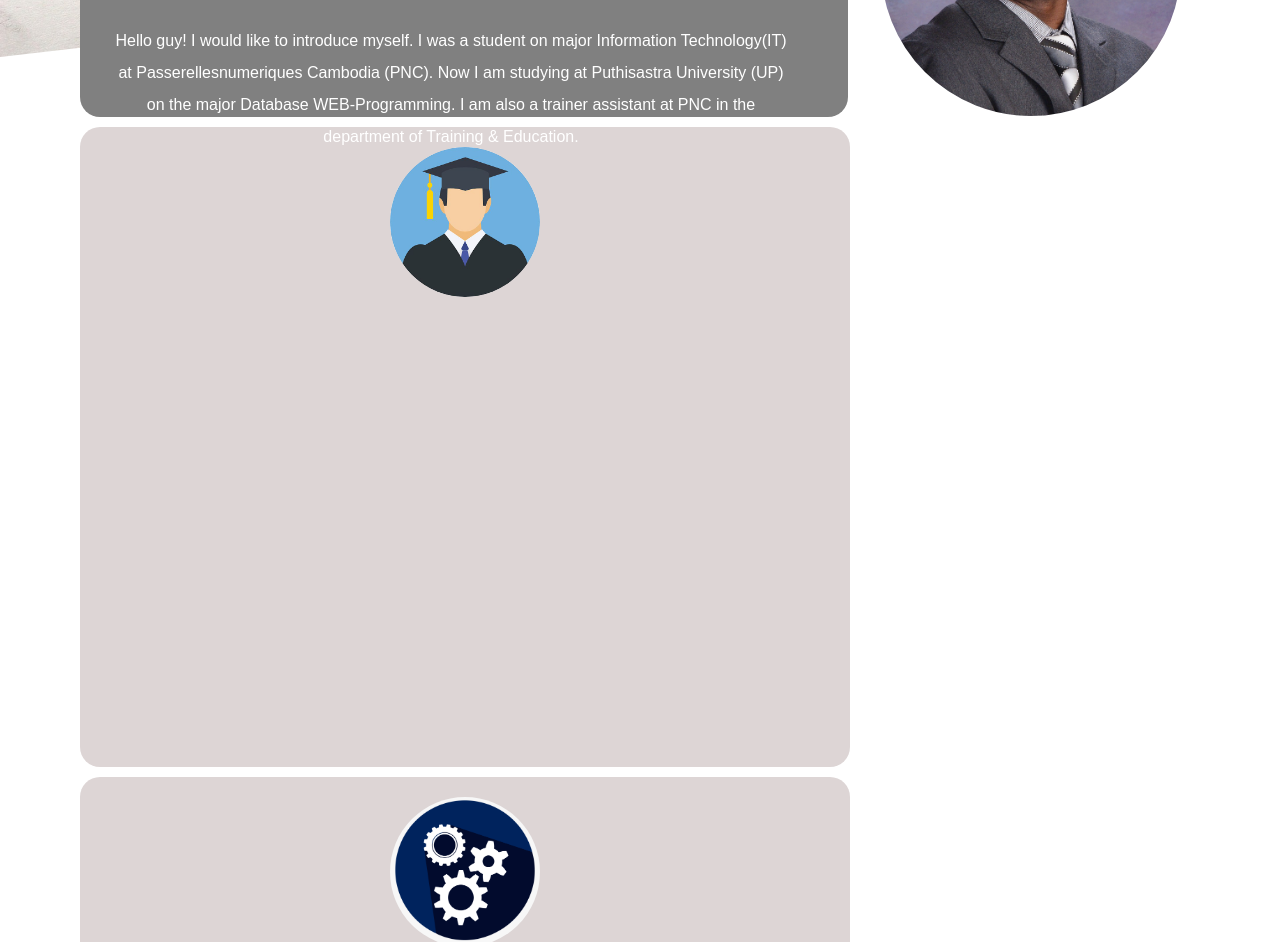
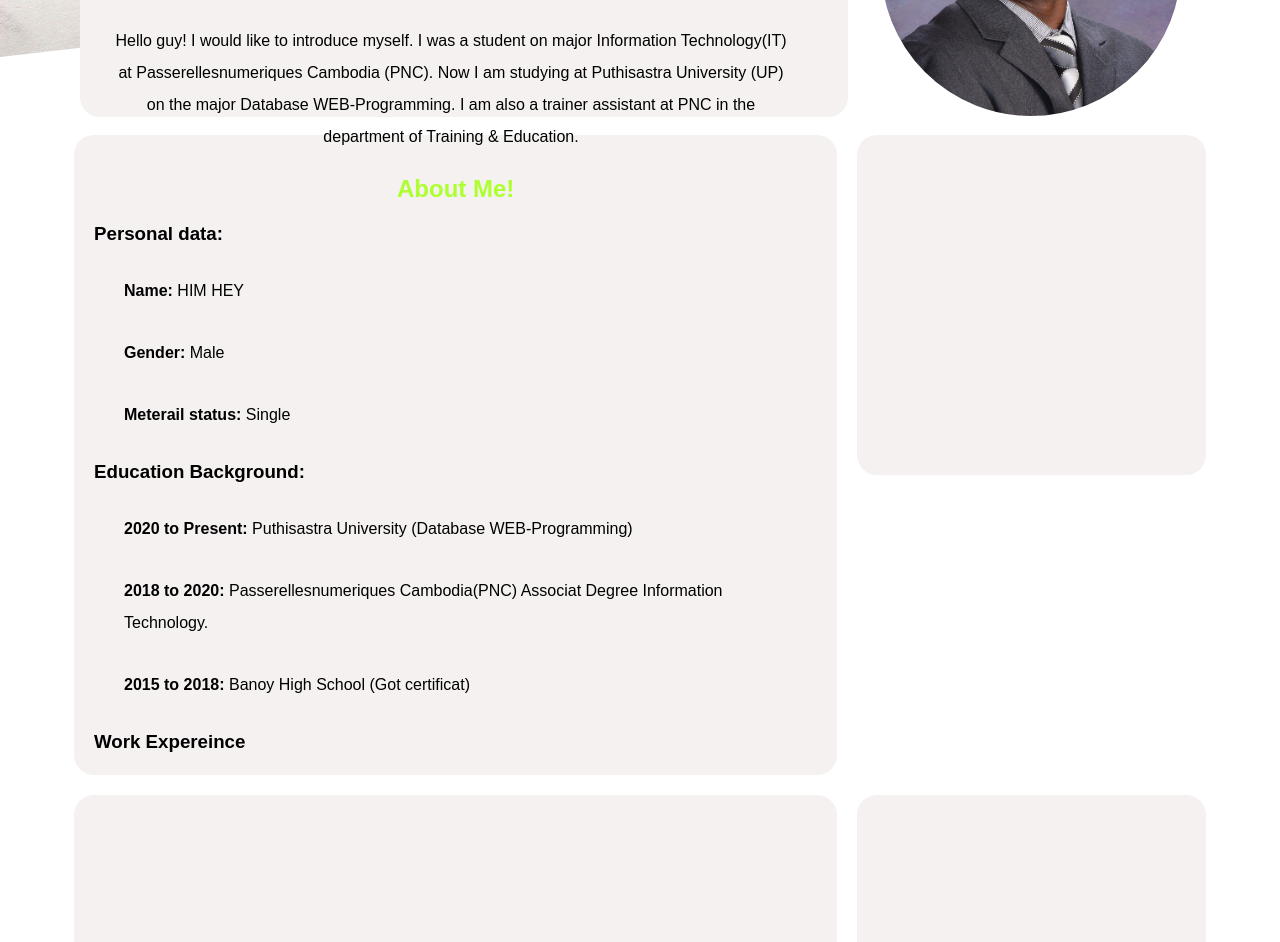
Before and after one commit to him123hey/him_new_cv, a plain HTML site: page index.html in a window 1280 px wide. Shown: the part 343-1285 px from the top of the page. Drawn offline with Linux system fonts and the light colour scheme.

Commit message:
new template

```diff
--- a/css/style.css
+++ b/css/style.css
@@ -53,7 +53,7 @@ li a:hover{
 .home{
     width: 60%;
     height: 270px;
-    background:gray;
+    background:rgb(245, 241, 241);
     margin: -250px 0px 0px 80px;
     position: relative;
     border-radius: 20px;
@@ -65,34 +65,31 @@ h1{
     font-size: 60px;
 }
 p{
-    color: white;
     margin: 30px;
     line-height: 2;
 }
-/* style for about me and message form ================================================*/
-#skill, #about_me{
-    display: flex;
-    width: 100%;
+
+.container{
+    width: 90%;
+    margin: auto;
+    display: grid;
+    grid-template-columns: 68% 32%;
+}
+.card{
+    height: 300px;
+    background: rgb(245, 241, 241);
+    border-radius: 20px;
     margin: 10px;
+    padding: 20px;
+
 }
-.study_background{
-    width: 57%;
+#about_me{
     height: 600px;
-    margin-left: 70px;
-    background: rgb(221, 213, 213);
-    padding: 20px;
-    border-radius: 20px;
 }
-.icon{
-    width: 150px;
-    height: 150px;
-    border-radius: 50%;
-    background-image: url(../images/graduateicon.jpg);
-    background-position: center;
-    background-size: cover;
-    margin: auto;
+h2{
+    color: greenyellow;
+    text-align: center;
 }
-
 /* style for footer ============================================================*/
 footer{
     width: 100%;
--- a/index.html
+++ b/index.html
@@ -30,18 +30,28 @@
                 WEB-Programming. I am also a trainer assistant at PNC in the department of Training & Education.</p>
         </div>
     </div>
-    <div id="about_me">
-        <div class="study_background">
-            <div class="icon"></div>
+    <div class="container">
+        <div class="card" id="about_me">
+            <h2>About Me!</h2>
+            <h3>Personal data:</h3>
+            <p><strong>Name:</strong> HIM HEY</p>
+            <p><strong>Gender:</strong> Male</p>
+            <p><strong>Meterail status:</strong> Single</p>
+            <h3>Education Background:</h3>
+            <p><strong>2020 to Present:</strong> Puthisastra University (Database WEB-Programming)</p>
+            <p><strong>2018 to 2020:</strong> Passerellesnumeriques Cambodia(PNC) Associat Degree Information Technology.</p>
+            <p><strong>2015 to 2018:</strong> Banoy High School (Got certificat)</p>
+            <h3>Work Expereince</h3>
         </div>
-    </div>
-    <div id="skill">
-        <div class="study_background">
-            <div class="icon"></div>
+        <div class="card">
+
         </div>
-    </div>
-    <div class="interest">
+        <div class="card">
 
+        </div>
+        <div class="card">
+
+        </div>
     </div>
     <script src="js/index.js"></script>
 </body>
```
